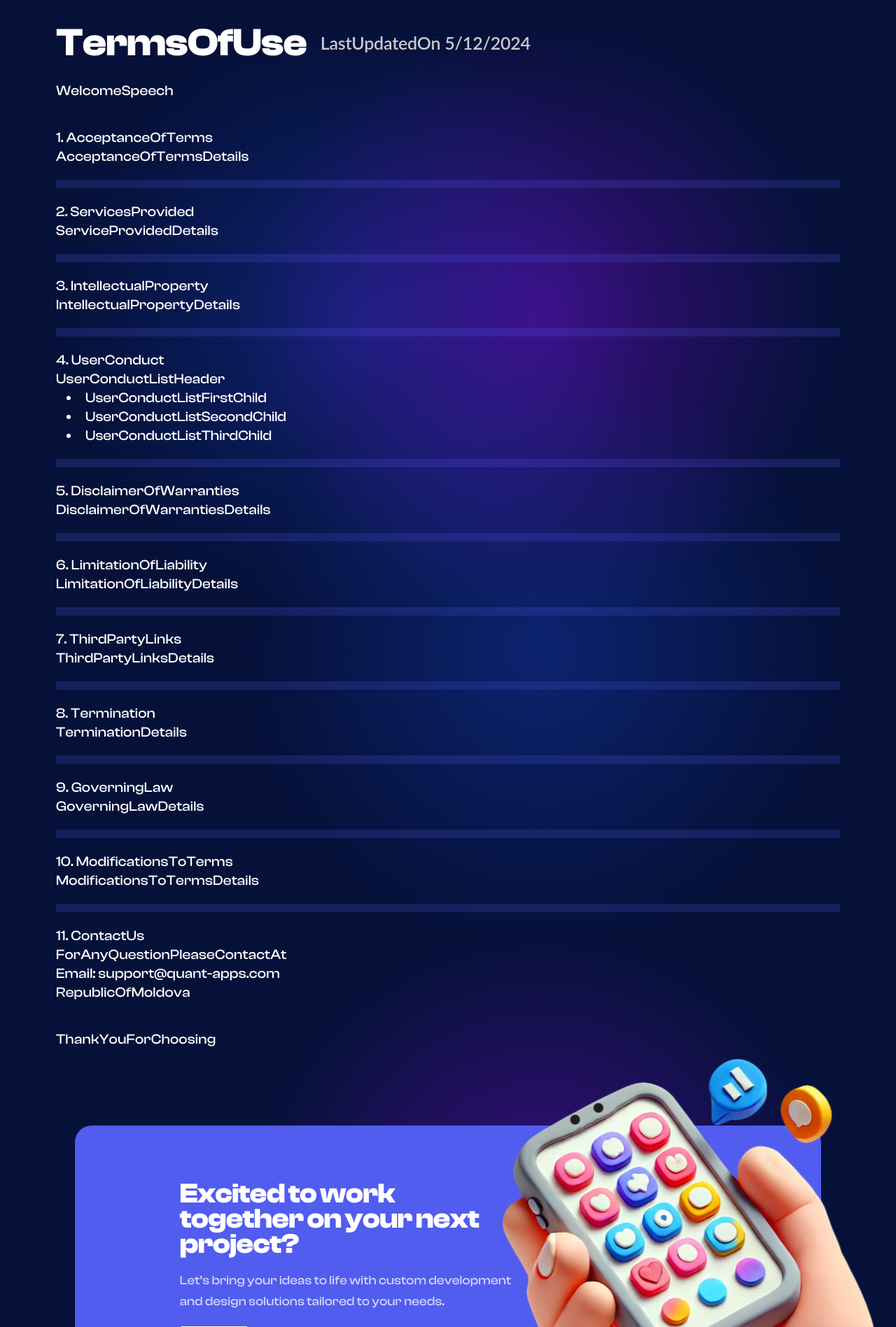
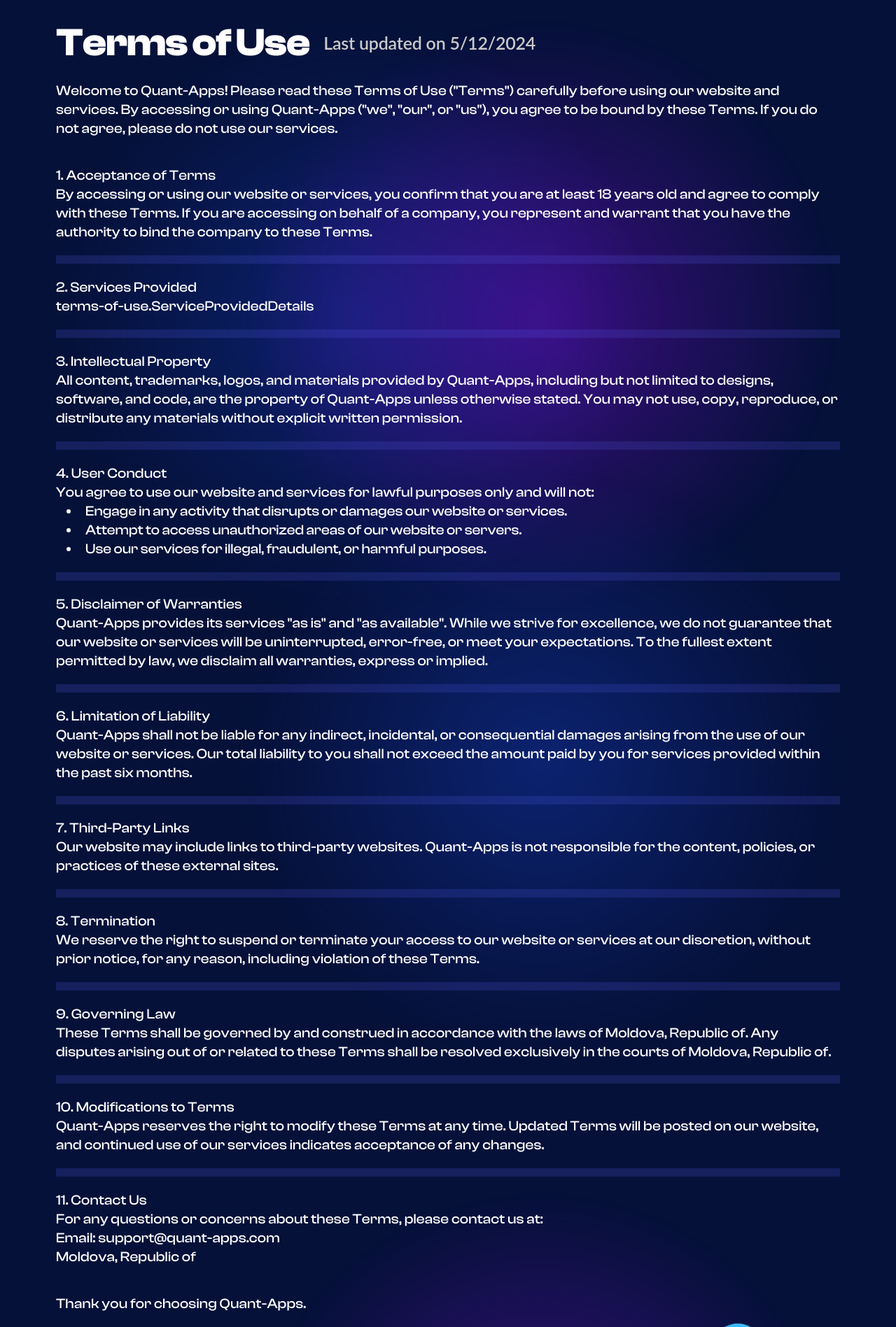
Before and after one commit to R-Gutu/Quant_Apps_Next, a Next.js app in the folder quant-app/: page /en/terms-of-use in a window 1280 px wide. Shown: the part 83-1980 px from the top of the page at 70% size. Built offline with nearby package versions, Linux system fonts and the light colour scheme.

Commit message:
fixed navbar

```diff
--- a/quant-app/app/[locale]/privacy-policy/page.tsx
+++ b/quant-app/app/[locale]/privacy-policy/page.tsx
@@ -1,7 +1,6 @@
 "use client"
 
-import { useEffect } from "react";
-import { useTranslation } from "react-i18next";
+import { useTranslations } from "next-intl";
 
 import { Box, Grid2, Typography } from "@mui/material";
 
@@ -9,11 +8,7 @@ import NextProject from "@/src/old-pages/sections/NextProject";
 import Blur from "@/src/components/Blur";
 
 const PrivacyPolicy = () => {
-  const { t } = useTranslation("privacy-policy");
-
-  useEffect(() => {
-    window.scrollTo(0, 0);
-  }, []);
+  const t = useTranslations("privacy-policy");
 
   return (
     <Grid2
--- a/quant-app/app/[locale]/terms-of-use/page.tsx
+++ b/quant-app/app/[locale]/terms-of-use/page.tsx
@@ -1,12 +1,218 @@
+"use client"
 
-import TermsOfUse from '@/src/old-pages/TermsOfUse'
+import { useEffect } from "react";
 
-const page = () => {
+import { useTranslations } from "next-intl";
+
+import { Box, Grid2, Typography } from "@mui/material";
+
+import NextProject from "@/src/old-pages/sections/NextProject";
+import Blur from "@/src/components/Blur";
+
+const TermsOfUse = () => {
+  const t = useTranslations("terms-of-use");
+
+  useEffect(() => {
+    window.scrollTo(0, 0);
+  }, []);
+
   return (
-    <div>
-        <TermsOfUse/>
-    </div>
-  )
-}
+    <Grid2
+      container
+      sx={{
+        "& h1": {
+          fontFamily: `"ClashDisplay", "Inter", sans-serif`,
+          color: "white",
+          fontWeight: "700",
+          alignContent: "center",
+          fontSize: { xs: "32px", md: "56px" },
+          lineHeight: { xs: "39.36px", md: "68.88px" },
+        },
+        "& h2": {
+          fontFamily: "Lato",
+          color: "#CACACA",
+          fontWeight: "600",
+          alignContent: "center",
+          fontSize: { xs: "12px", md: "25px" },
+          lineHeight: { xs: "14.4px", md: "30px" },
+        },
+        "& p": {
+          fontFamily: `"ClashDisplay", "Inter", sans-serif`,
+          color: "white",
+          alignContent: "center",
+          fontWeight: "500",
+          fontSize: { xs: "12px", md: "20px" },
+          lineHeight: { xs: "14.76px", md: "27px" },
+        },
+        "& li": {
+          fontFamily: `"ClashDisplay", "Inter", sans-serif`,
+          color: "white",
+          alignContent: "center",
+          fontWeight: "500",
+          fontSize: { xs: "12px", md: "20px" },
+          lineHeight: { xs: "14.76px", md: "27px" },
+        },
+      }}
+    >
+      <Grid2 container size={10.5} margin="auto" gap="20px" direction="column">
+        <Grid2 container justifyItems="center" gap="20px" position="relative">
+          <Typography variant="h1">{t("TermsOfUse")}</Typography>
 
-export default page
+          <Typography variant="h2">{`${t(
+            "LastUpdatedOn"
+          )} 5/12/2024`}</Typography>
+
+          <Blur filter='blur(10px)' color="blue" width="66.7vw" height="66.7vw" left="0" top="0" />
+
+          <Blur
+            color="purple"
+            width="66.7vw"
+            height="66.7vw"
+            right="0"
+            top="0"
+            filter='blur(10px)'
+          />
+        </Grid2>
+
+        <Typography sx={{ mb: "20px" }}>{t("WelcomeSpeech")}</Typography>
+
+        <Grid2>
+          <Typography>{`1. ${t("AcceptanceOfTerms")}`}</Typography>
+
+          <Typography>{t("AcceptanceOfTermsDetails")}</Typography>
+        </Grid2>
+
+        <Box
+          sx={{ backgroundColor: "#555DEB33", height: "12px", width: "100%" }}
+        />
+
+        <Grid2>
+          <Typography>{`2. ${t("ServicesProvided")}`}</Typography>
+
+          <Typography>{t("ServiceProvidedDetails")}</Typography>
+        </Grid2>
+
+        <Box
+          sx={{ backgroundColor: "#555DEB33", height: "12px", width: "100%" }}
+        />
+
+        <Grid2>
+          <Typography>{`3. ${t("IntellectualProperty")}`}</Typography>
+
+          <Typography>{t("IntellectualPropertyDetails")}</Typography>
+        </Grid2>
+
+        <Box
+          sx={{ backgroundColor: "#555DEB33", height: "12px", width: "100%" }}
+        />
+
+        <Grid2 position="relative">
+          <Typography>{`4. ${t("UserConduct")}`}</Typography>
+
+          <Typography>{t("UserConductListHeader")}</Typography>
+
+          <ul style={{ listStyle: "inside", marginLeft: "15px" }}>
+            <li>{t("UserConductListFirstChild")}</li>
+
+            <li>{t("UserConductListSecondChild")}</li>
+
+            <li>{t("UserConductListThirdChild")}</li>
+          </ul>
+
+          <Blur filter='blur(10px)' color="blue" width="66.7vw" height="66.7vw" right="0" top="0" />
+        </Grid2>
+
+        <Box
+          sx={{ backgroundColor: "#555DEB33", height: "12px", width: "100%" }}
+        />
+
+        <Grid2>
+          <Typography>{`5. ${t("DisclaimerOfWarranties")}`}</Typography>
+
+          <Typography>{t("DisclaimerOfWarrantiesDetails")}</Typography>
+        </Grid2>
+
+        <Box
+          sx={{ backgroundColor: "#555DEB33", height: "12px", width: "100%" }}
+        />
+
+        <Grid2>
+          <Typography>{`6. ${t("LimitationOfLiability")}`}</Typography>
+
+          <Typography>{t("LimitationOfLiabilityDetails")}</Typography>
+        </Grid2>
+
+        <Box
+          sx={{ backgroundColor: "#555DEB33", height: "12px", width: "100%" }}
+        />
+
+        <Grid2>
+          <Typography>{`7. ${t("ThirdPartyLinks")}`}</Typography>
+
+          <Typography>{t("ThirdPartyLinksDetails")}</Typography>
+        </Grid2>
+
+        <Box
+          sx={{ backgroundColor: "#555DEB33", height: "12px", width: "100%" }}
+        />
+
+        <Grid2>
+          <Typography>{`8. ${t("Termination")}`}</Typography>
+
+          <Typography>{t("TerminationDetails")}</Typography>
+        </Grid2>
+
+        <Box
+          sx={{ backgroundColor: "#555DEB33", height: "12px", width: "100%" }}
+        />
+
+        <Grid2>
+          <Typography>{`9. ${t("GoverningLaw")}`}</Typography>
+
+          <Typography>{t("GoverningLawDetails")}</Typography>
+        </Grid2>
+
+        <Box
+          sx={{ backgroundColor: "#555DEB33", height: "12px", width: "100%" }}
+        />
+
+        <Grid2>
+          <Typography>{`10. ${t("ModificationsToTerms")}`}</Typography>
+
+          <Typography>{t("ModificationsToTermsDetails")}</Typography>
+        </Grid2>
+
+        <Box
+          sx={{ backgroundColor: "#555DEB33", height: "12px", width: "100%" }}
+        />
+
+        <Grid2 position="relative">
+          <Typography>{`11. ${t("ContactUs")}`}</Typography>
+
+          <Typography>
+            {t("ForAnyQuestionPleaseContactAt")}
+            <br />
+            {`${t("Email")}: support@quant-apps.com`}
+            <br />
+            {t("RepublicOfMoldova")}
+          </Typography>
+
+          <Blur
+            filter='blur(10px)'
+            color="purple"
+            width="66.7vw"
+            height="66.7vw"
+            right="0"
+            top="0"
+          />
+        </Grid2>
+
+        <Typography sx={{ mt: "20px" }}>{t("ThankYouForChoosing")}</Typography>
+      </Grid2>
+
+      <NextProject />
+    </Grid2>
+  );
+};
+
+export default TermsOfUse;
--- a/quant-app/src/components/AppLink.tsx
+++ b/quant-app/src/components/AppLink.tsx
@@ -1,4 +1,4 @@
-import Link from "next/link";
+import { Link } from "@/i18n/routing";
 import { Typography } from "@mui/material";
 
 interface AppLinkProps {
--- a/quant-app/src/components/AppToolbar.tsx
+++ b/quant-app/src/components/AppToolbar.tsx
@@ -5,6 +5,7 @@ import { useTranslations } from "next-intl";
 import Image from "next/image";
 import { Link } from "@/i18n/routing";
 import { Box, useMediaQuery } from "@mui/material";
+import { useEffect } from "react";
 
 import TalkPopup from "./TalkPopup/TalkPopup";
 import MobileMenu from "./MobileMenu";
@@ -17,10 +18,22 @@ import LanguageSwitcher from "./LanguageSwitcher";
 
 const AppToolbar = () => {
   const t = useTranslations("app-toolbar");
-  // const router = useRouter();
-  const pathname = usePathname();
+  const router = useRouter();
+  const pathname = '/'+usePathname().split('/')[2];
+  console.log(pathname)
 
   const isSmallScreen = useMediaQuery("(max-width:768px)");
+
+  useEffect(() => {
+    if (window.location.hash) {
+      const element = document.getElementById(window.location.hash.slice(1));
+      if (element) {
+        setTimeout(() => {
+          element.scrollIntoView({ behavior: 'smooth' });
+        }, 100);
+      }
+    }
+  }, [pathname]);
 
   const onClickBurger = () => {
     const mobileMenu = document.querySelector(".mobile-menu");
@@ -29,10 +42,12 @@ const AppToolbar = () => {
 
   const handleNavigation = (scrollTo?: string) => {
     if (scrollTo) {
-      setTimeout(() => {
-        const element = document.getElementById(scrollTo);
-        element?.scrollIntoView({ behavior: 'smooth' });
-      }, 100);
+      if (pathname === '/') {
+        setTimeout(() => {
+          const element = document.getElementById(scrollTo);
+          element?.scrollIntoView({ behavior: 'smooth' });
+        }, 100);
+      }
     }
   };
 
@@ -55,7 +70,8 @@ const AppToolbar = () => {
 
                 <li className={`menu__item ${pathname === "/" ? "active" : ""}`} data-id="projects">
                   <Link
-                  href="/"
+                    href="/#projects"
+                    scroll={false}
                     onClick={() => handleNavigation("projects")}
                     className="text-left"
                   >
```
Also changed, not shown: quant-app/src/components/Footer.tsx (+5 -5 lines).
